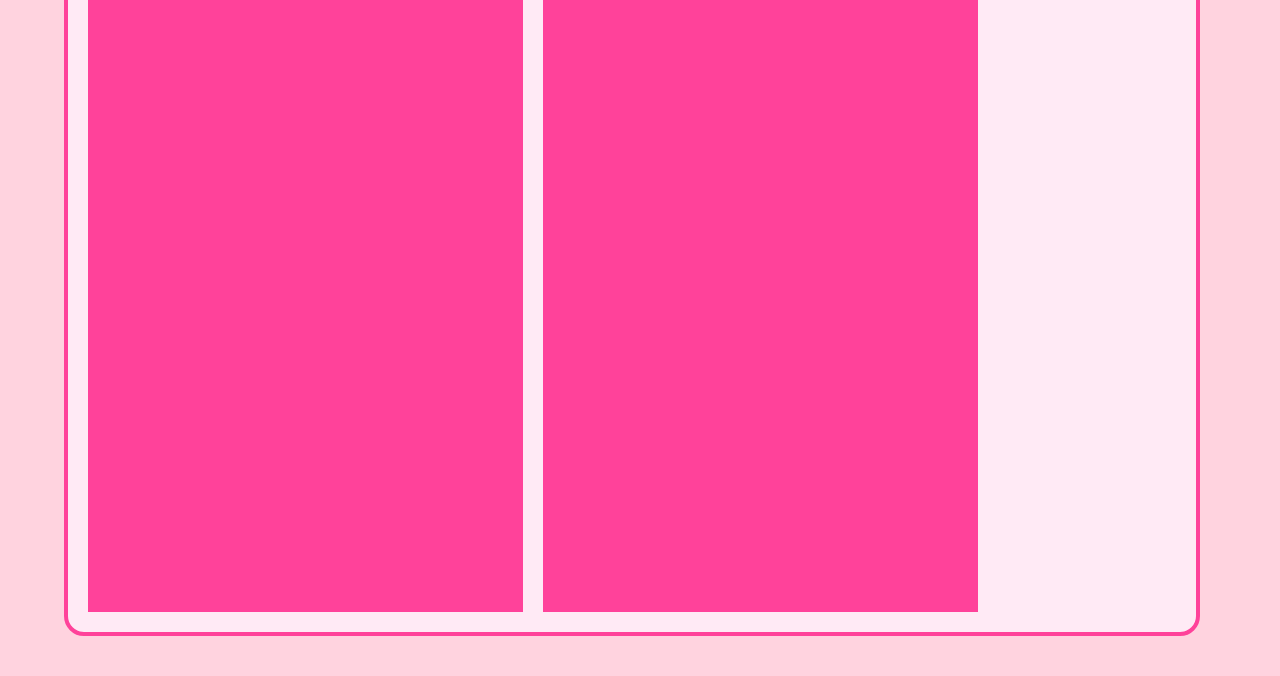
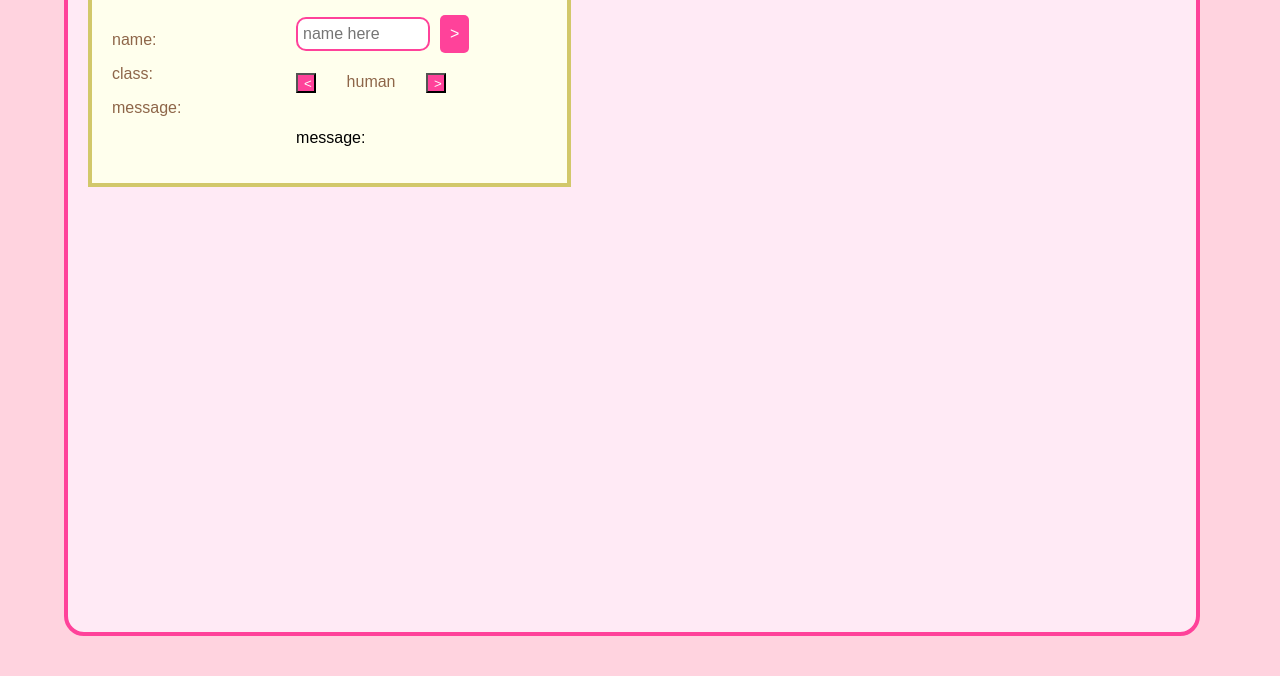
Before and after one commit to yuan-ie/yuans-mini-projects, a plain HTML site: page character_create_app/main/start_game.html in a window 1280 px wide. Shown: the part 132-808 px from the top of the page. Drawn offline with Linux system fonts and the light colour scheme.

Commit message:
classes and name

```diff
--- a/character_create_app/main/start_game.html
+++ b/character_create_app/main/start_game.html
@@ -30,30 +30,42 @@
             width: 85vw;
             margin: 5vh 5vw;
             border-radius: 20px;
-            gap: 20px;
+            gap: 40px;
             padding: 20px;
+        }
+        /*horizonally stacked wrappers*/
+        .overall-wrapper {
+            position: relative;
+            display: flex;
+            flex-grow: 1;
+            width: 100%;
+            gap: 10px;
         }
         /*horizonally stacked wrappers*/
         .left-wrapper {
             position: relative;
+            display: flex;
+            flex-direction: column;
             width: 40%;
-            background-color: #FF429A;
+            gap: 20px;
         }
         .right-wrapper {
             position: relative;
-            width: 40%;
-            background-color: #FF429A;
+            display: flex;
+            flex-direction: column;
+            width: 50%;
+            gap: 20px;
         }
 
-        /*yellow half-size page for game*/
-        .yellow-page-half {
+        /*yellow full-size page for about and how2play*/
+        .yellow-page {
+            position: relative;
             margin: 0 auto;
             border: 4px solid #D2C86A;
             background-color: #FFFFED;
             padding: 20px;
-            margin: 30px;
-            width: 50%;
-            height: 100%;
+            width: 100%;
+
         }
         /*yellow page header*/
         .yellow-page-header {
@@ -61,23 +73,95 @@
             font-size: 25px;
             text-align: center;
             font-weight: 200;
+            margin-bottom: 30px;
         }
         /*yellow page text*/
         .yellow-page-text {
             color: #8E6649;
-            font-size: 15px;
+            font-size: 16px;
+        }
+        .arrow {
+            background-color: #FF429A;
+            color: white;
+            cursor: pointer;
+            height: 20px;
+            width: 20px;
+        }
+        /*horizontally stacked options*/
+        .options-wrapper {
+            position: relative;
+            display: flex;
+            flex-direction: row;
+            gap: 5px;
+            width: 100%;
         }
     </style>
 </head>
 
 <body>
     <div class="main-window">
+        <!-- left side (in the yellow part) -->
         <div class="left-wrapper">
-            <p>hi</p>
+            <div class="yellow-page">
+                <!-- start with character info -->
+                <div id="content">
+                    <div class="yellow-page-header">info</div>
+                    <!-- customizing labels -->
+                    <div class="overall-wrapper">
+                        <div class="left-wrapper">
+                            <div class="yellow-page-text">
+                                <p>name:</p>
+                                <P>class:</P>
+                                <p>message:</p>
+                            </div>
+                        </div>
+                        <!-- customizing options -->
+                        <div class="right-wrapper">
+                            <!-- choose a name -->
+                            <div style="display: flex; align-items:center; gap: 10px;">
+                                <input type="text" maxlength="10" placeholder="name here" style="width: 120px; height: 20px; font-size: 16px; border-radius: 10px; padding: 5px; border: 2px solid #FF429A;">
+                                <button style="background-color: #FF429A; color: white; font-size: 16px; padding: 10px; border: none; border-radius: 5px; cursor: pointer;">
+                                    >
+                                </button>
+                            </div>
+                            <!-- choose a class -->
+                            <div class="options-wrapper">
+                                <button class="arrow" onclick="classBackward()"><</button>
+                                <div class="yellow-page-text" id="class-option" style="width: 100px; height: 20px; text-align: center;"></div>
+                                <button class="arrow" onclick="classForward()">></button>
+                            </div>
+
+                            <!-- write a personal message -->
+                            <p>message:</p>
+                        </div>
+                    </div>
+                </div>
+            </div>
         </div>
+        <!-- right side for the character -->
         <div class="right-wrapper">
             <p>right</p>
         </div>
     </div>
+    <script>
+        const classes=["human", "elf", "goblin", "orc", "fairy"];
+        let x = 0;
+        let class_op = classes[x];
+        let class_fill = document.getElementById("class-option");
+        class_fill.textContent = `${class_op}`;
+
+        function classForward(){
+            x = (x + 1) % 5;
+            let class_op = classes[x];
+            let class_fill = document.getElementById("class-option");
+            class_fill.textContent = `${class_op}`;
+        }
+        function classBackward(){
+            x = (x - 1) % 5;
+            let class_op = classes[x];
+            let class_fill = document.getElementById("class-option");
+            class_fill.textContent = `${class_op}`;
+        }
+    </script>
 </body>
 </html>
```
